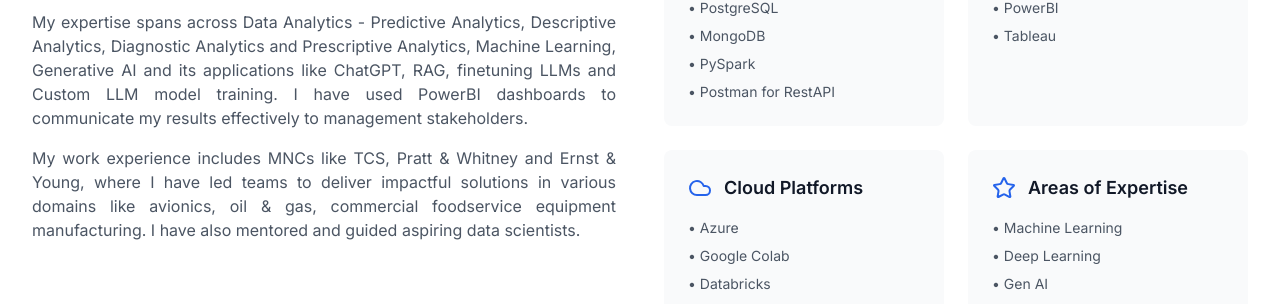
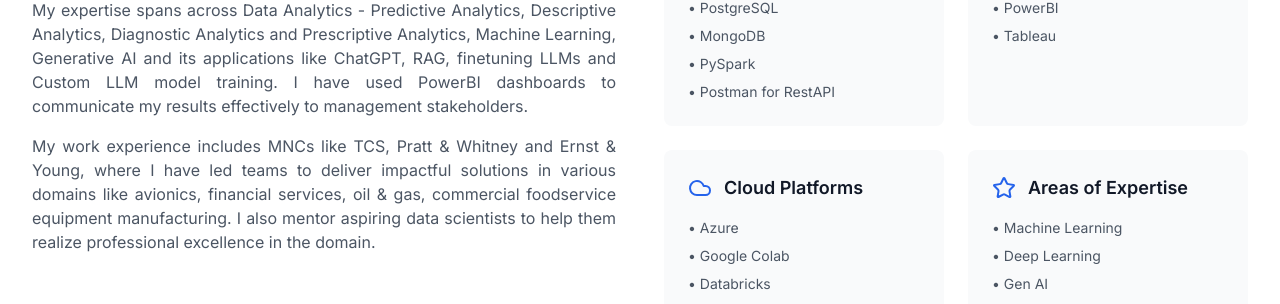
Before and after one commit to v-agam/my_webpage, a Next.js app: page / in a window 1280 px wide. Shown: the part 1374-1678 px from the top of the page. Built offline with nearby package versions, Linux system fonts and the light colour scheme; no server answers.

Commit message:
Update about.js

```diff
--- a/src/components/about.js
+++ b/src/components/about.js
@@ -38,7 +38,7 @@
                 My expertise spans across Data Analytics - Predictive Analytics, Descriptive Analytics, Diagnostic Analytics and Prescriptive Analytics, Machine Learning, Generative AI and its applications like ChatGPT, RAG, finetuning LLMs and Custom LLM model training. I have used PowerBI dashboards to communicate my results effectively to management stakeholders.
               </p>
               <p>
-                My work experience includes MNCs like TCS, Pratt & Whitney and Ernst & Young, where I have led teams to deliver impactful solutions in various domains like avionics, oil & gas, commercial foodservice equipment manufacturing. I have also mentored and guided aspiring data scientists.
+                My work experience includes MNCs like TCS, Pratt & Whitney and Ernst & Young, where I have led teams to deliver impactful solutions in various domains like avionics, financial services, oil & gas, commercial foodservice equipment manufacturing. I also mentor aspiring data scientists to help them realize professional excellence in the domain.
               </p>
             </div>
           </div>
```
